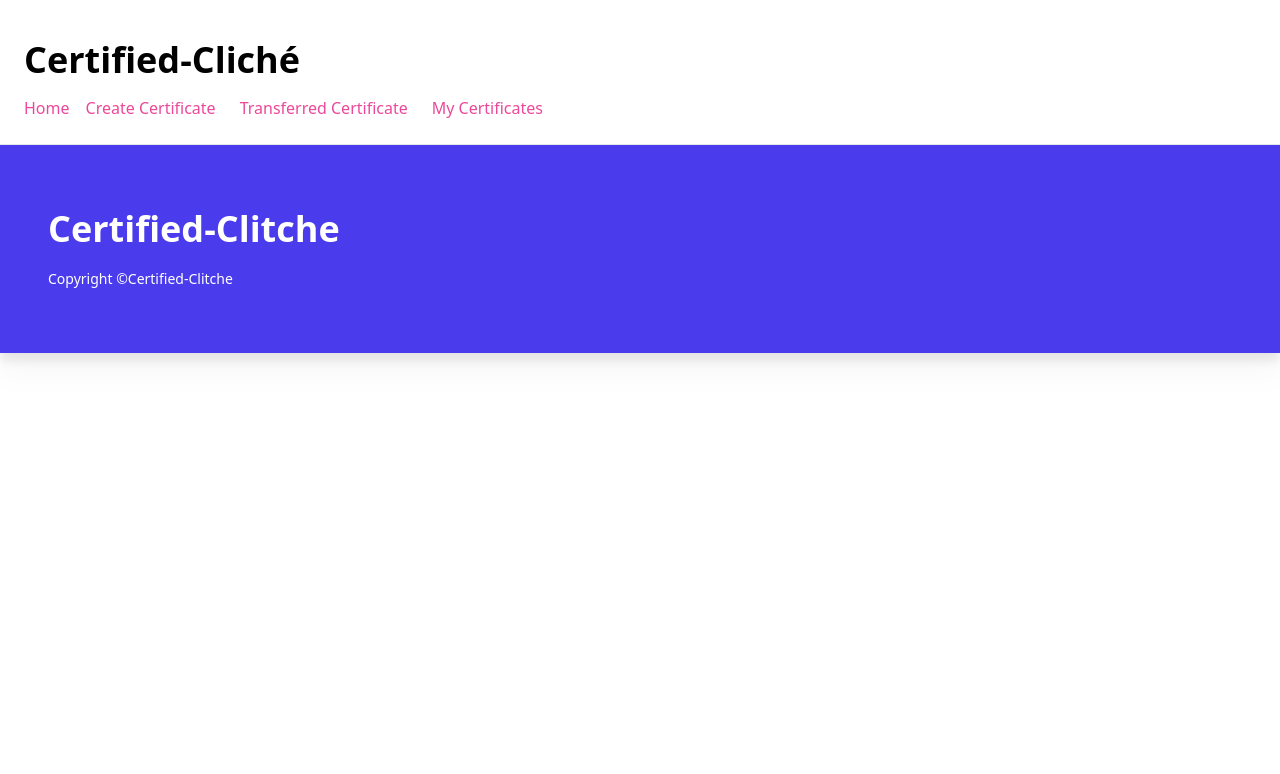
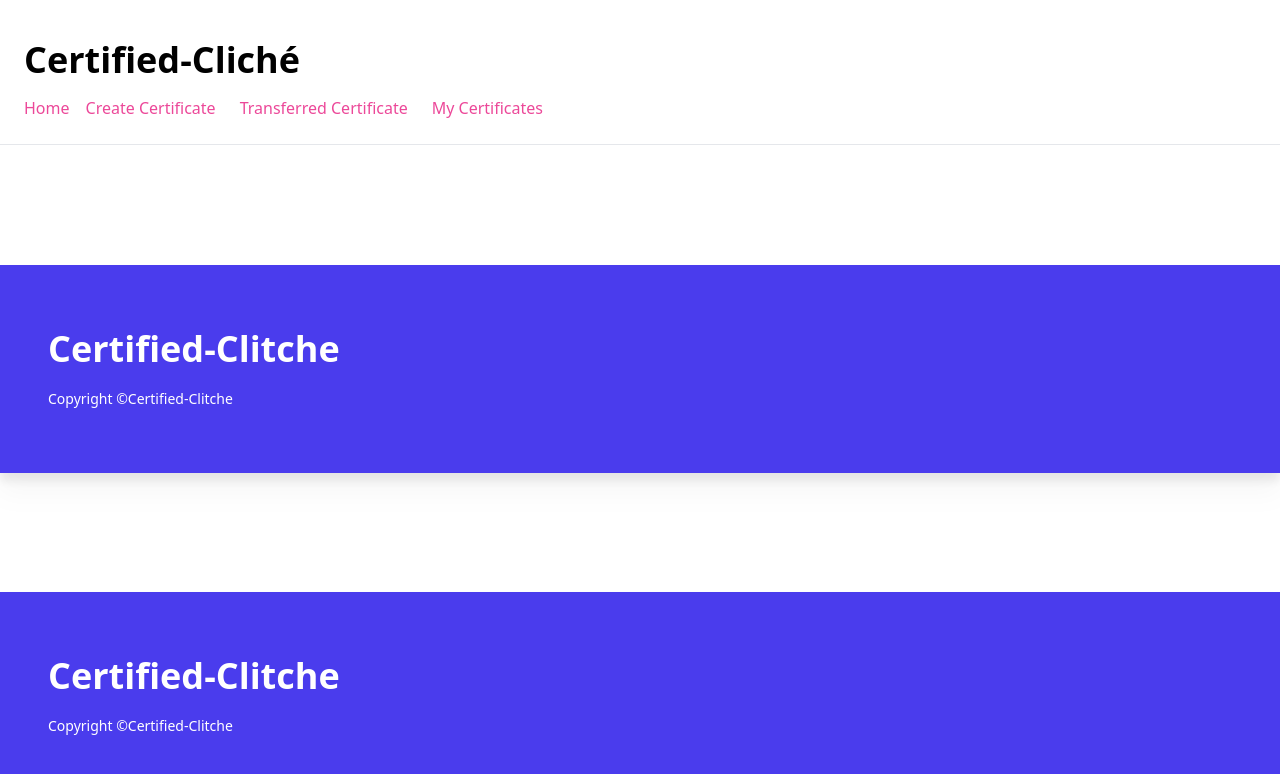
Before and after one commit to megabyte0x/certified_cliche, a Next.js app in the folder client/: page /components/Footer/Footer in a window 1280 px wide. Shown: the top 774 px of the page. Built offline with nearby package versions, Linux system fonts and the light colour scheme.

Commit message:
Footer Added in _app.js

```diff
--- a/client/pages/_app.js
+++ b/client/pages/_app.js
@@ -1,10 +1,11 @@
 import '../styles/globals.css'
 import Link from 'next/link'
 import Head from 'next/head'
+import Footer from './components/Footer/Footer'
 
 function MyApp({ Component, pageProps }) {
   return (
-    <div>
+    <div className='flex flex-col h-screen'>
       <nav className="border-b p-6 place-content-center">
         <p className="text-4xl font-bold mt-4  ">
           Certified-Cliché
@@ -33,6 +34,7 @@ function MyApp({ Component, pageProps }) {
         </div>
       </nav>
       <Component {...pageProps} />
+      <Footer />
     </div>
   )
 }
--- a/client/pages/index.js
+++ b/client/pages/index.js
@@ -4,7 +4,6 @@ import axios from "axios";
 import Web3Modal from "web3modal";
 import Popup from "reactjs-popup";
 import classes from "../styles/Home.module.css";
-import Footer from "./components/Footer/Footer";
 
 import { nftAddress, nftTransferAddress, rpc_url } from "../../CONTRACT/config";
 
@@ -31,7 +30,7 @@ export default function Home() {
     // const provider = new ethers.providers.JsonRpcProvider(rpc_url);
 
     // For the LocalHost
-    // const provider = new ethers.providers.JsonRpcProvider();
+    const provider = new ethers.providers.JsonRpcProvider();
 
     const tokenContract = new ethers.Contract(nftAddress, NFT.abi, provider);
     const marketContract = new ethers.Contract(
@@ -151,7 +150,6 @@ export default function Home() {
           </div>
         </div>
       </div>
-      <Footer />
     </div>
   );
 }
```
